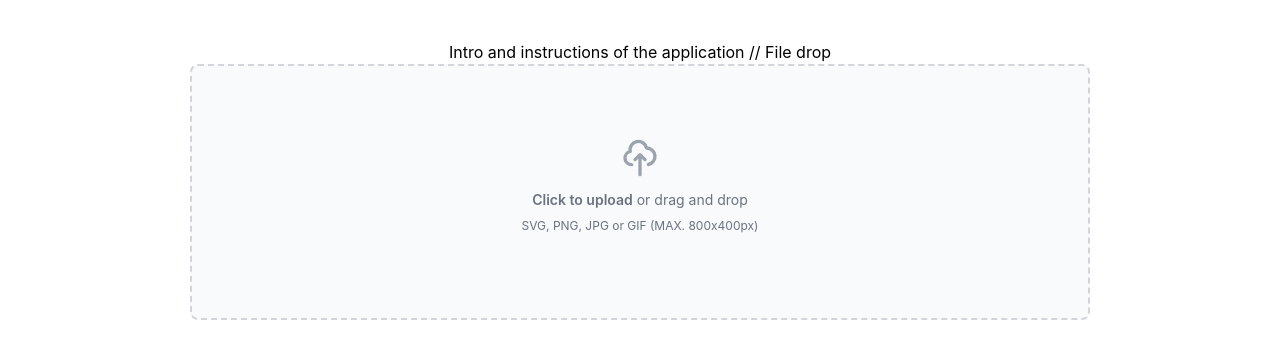
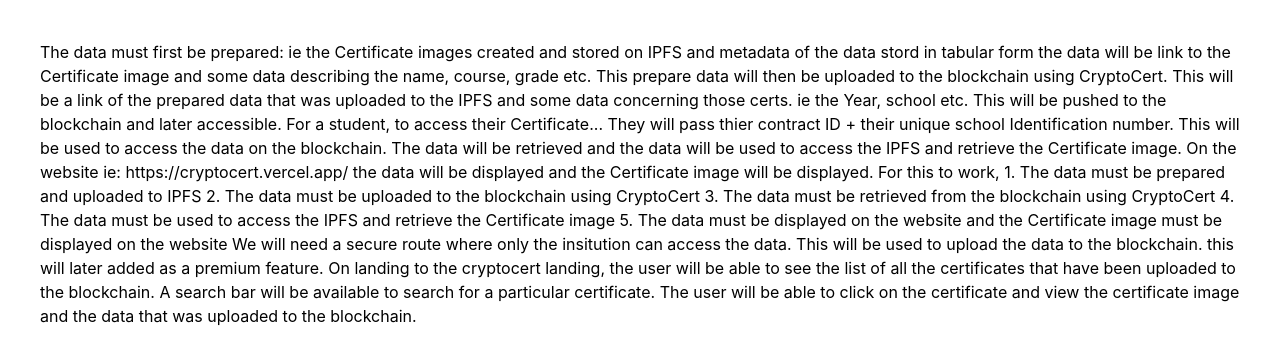
Before and after one commit to DevLaukey/CryptoCert--Bunzz, a Next.js app: page / in a window 1280 px wide. Shown: the top 364 px of the page. Built offline with nearby package versions, Linux system fonts and the light colour scheme.

Commit message:
Update index.js

```diff
--- a/pages/index.js
+++ b/pages/index.js
@@ -5,8 +5,36 @@
 export default function Home() {
   return (
     <div className="container py-10 px-10 mx-0 min-w-full flex flex-col items-center">
-      Intro and instructions of the application // File drop
-      <FileUpload />
+      {/* Intro and instructions of the application // File drop */}
+      {/* <FileUpload /> */}
+
+      The data must first be prepared: ie the Certificate images created and stored on IPFS and metadata of the data stord in tabular form
+
+      the data will be link to the Certificate image and some data describing the name, course, grade etc.
+
+      This prepare data will then be uploaded to the blockchain using CryptoCert. This will be a link of the prepared data that was uploaded to the IPFS and some data concerning those certs. ie the Year, school etc.
+
+      This will be pushed to the blockchain and later accessible.
+
+      For a student, to access their Certificate... They will pass thier contract ID + their unique school Identification number. This will be used to access the data on the blockchain.
+
+      The data will be retrieved and the data will be used to access the IPFS and retrieve the Certificate image. On the website ie: https://cryptocert.vercel.app/ the data will be displayed and the Certificate image will be displayed.
+
+
+      For this to work,
+      1. The data must be prepared and uploaded to IPFS
+      2. The data must be uploaded to the blockchain using CryptoCert
+      3. The data must be retrieved from the blockchain using CryptoCert
+      4. The data must be used to access the IPFS and retrieve the Certificate image
+      5. The data must be displayed on the website and the Certificate image must be displayed on the website
+
+      We will need a secure route where only the insitution can access the data. This will be used to upload the data to the blockchain. this will later added as a premium feature.
+
+   On landing to the cryptocert landing, the user will be able to see the list of all the certificates that have been uploaded to the blockchain. A search bar will be available to search for a particular certificate.
+
+    The user will be able to click on the certificate and view the certificate image and the data that was uploaded to the blockchain.
+
+
     </div>
   );
 }
```
